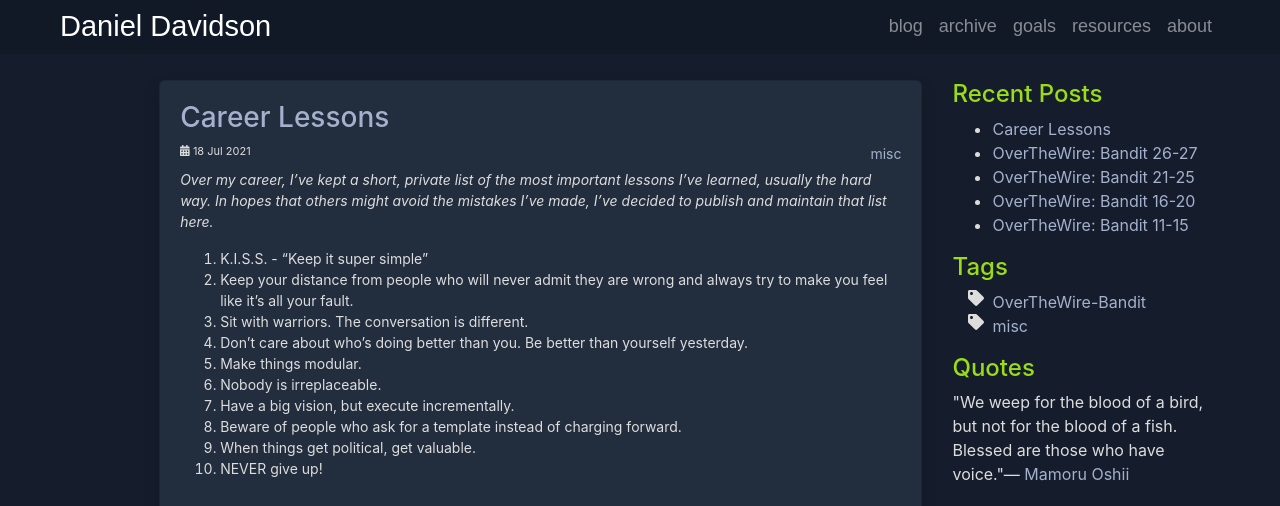
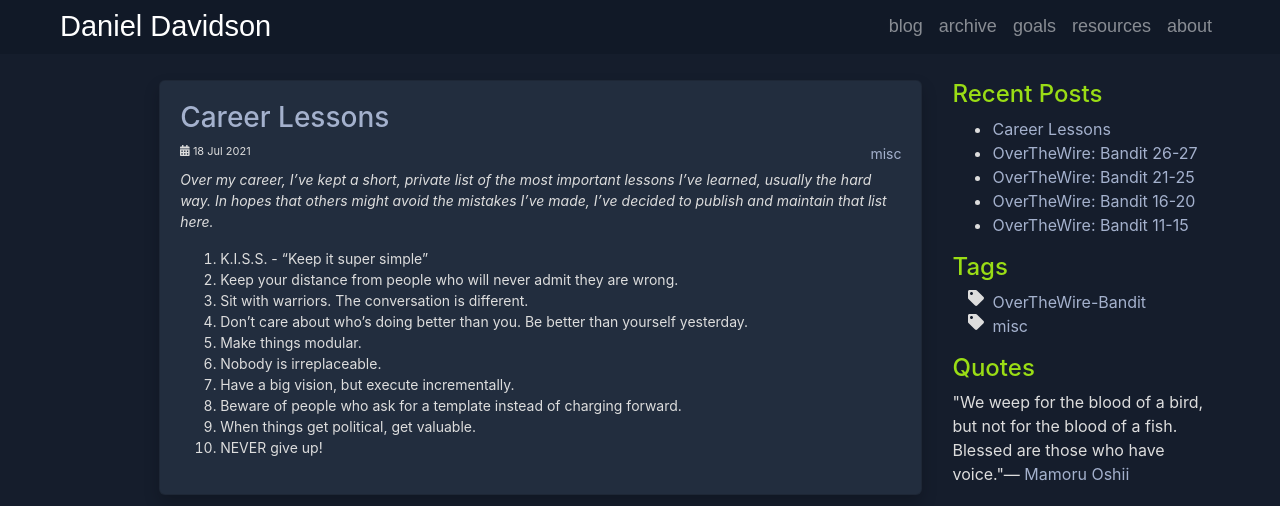
Before and after one commit to danieldavidson/danieldavidson.github.io, a Jekyll site: the page built from _posts/2021-07-18-career-lessons.md, in a window 1280 px wide, cut to the strip 0-506 px from the top of the page. Built offline with Jekyll 4.4.1, drawn with Linux system fonts in a browser that asks for light colours.

Commit message:
Update 2021-07-18-career-lessons.md

```diff
--- a/_posts/2021-07-18-career-lessons.md
+++ b/_posts/2021-07-18-career-lessons.md
@@ -10,7 +10,7 @@ tags:
 *Over my career, I’ve kept a short, private list of the most important lessons I’ve learned, usually the hard way. In hopes that others might avoid the mistakes I've made, I've decided to publish and maintain that list here.*
 
 1. K.I.S.S. - "Keep it super simple"
-2. Keep your distance from people who will never admit they are wrong and always try to make you feel like it's all your fault.
+2. Keep your distance from people who will never admit they are wrong.
 3. Sit with warriors. The conversation is different.
 4. Don't care about who's doing better than you. Be better than yourself yesterday.
 5. Make things modular.
```
